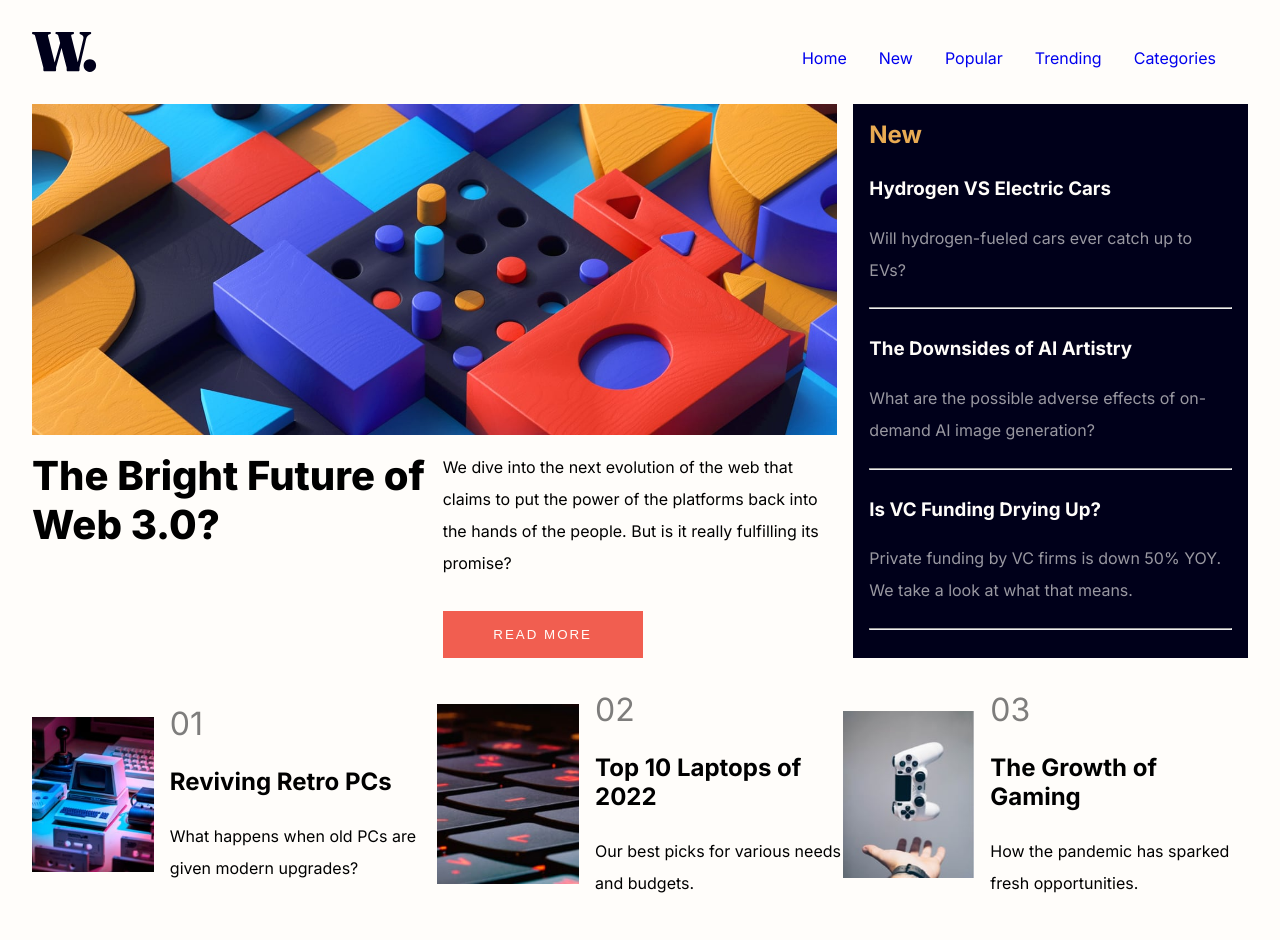
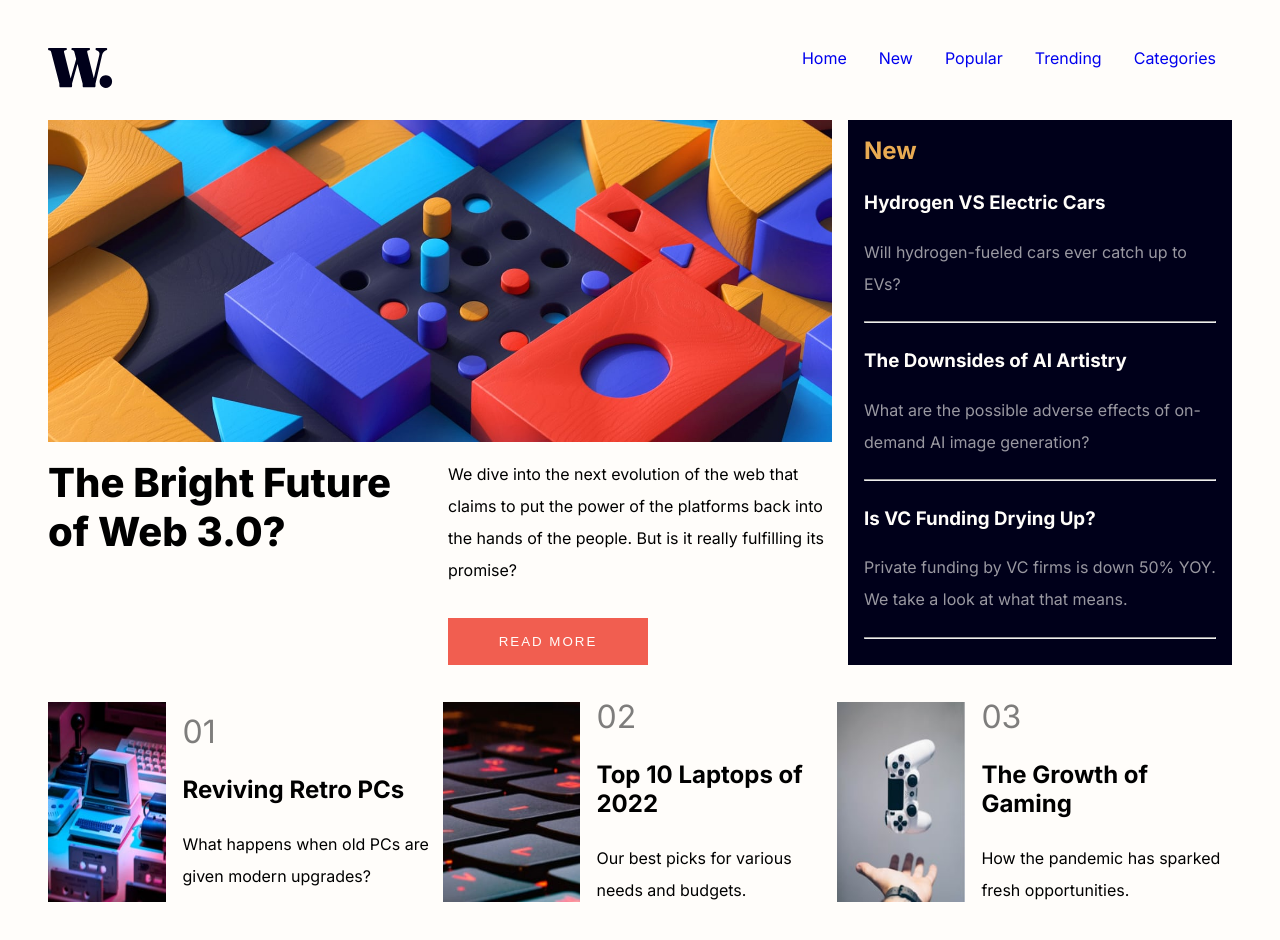
Before and after one commit to Ratified/News-Homepage, a plain HTML site: page index.html in a window 1280 px wide. Drawn offline with Linux system fonts and the light colour scheme.

Commit message:
Update styles.css

```diff
--- a/styles.css
+++ b/styles.css
@@ -76,6 +76,12 @@ body{
     position: relative;
     padding: 1rem;
     margin: 1rem;
+}
+
+@media (min-width:700px){
+    body{
+        padding: 2rem;
+    }
 }
 
 /* Header */
@@ -219,3 +225,8 @@ span{
     font-size: 2rem;
     opacity: 0.5;
 }
+
+.next img{
+    width: 200px;
+    height: 200px;
+}
```
